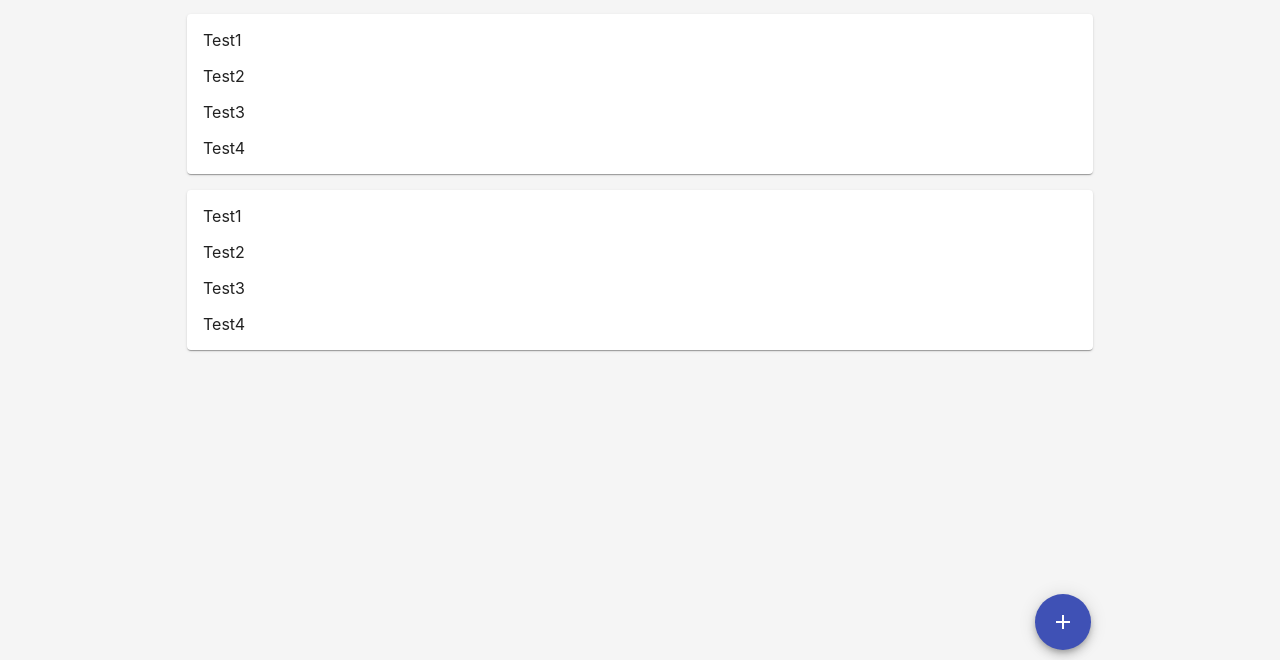
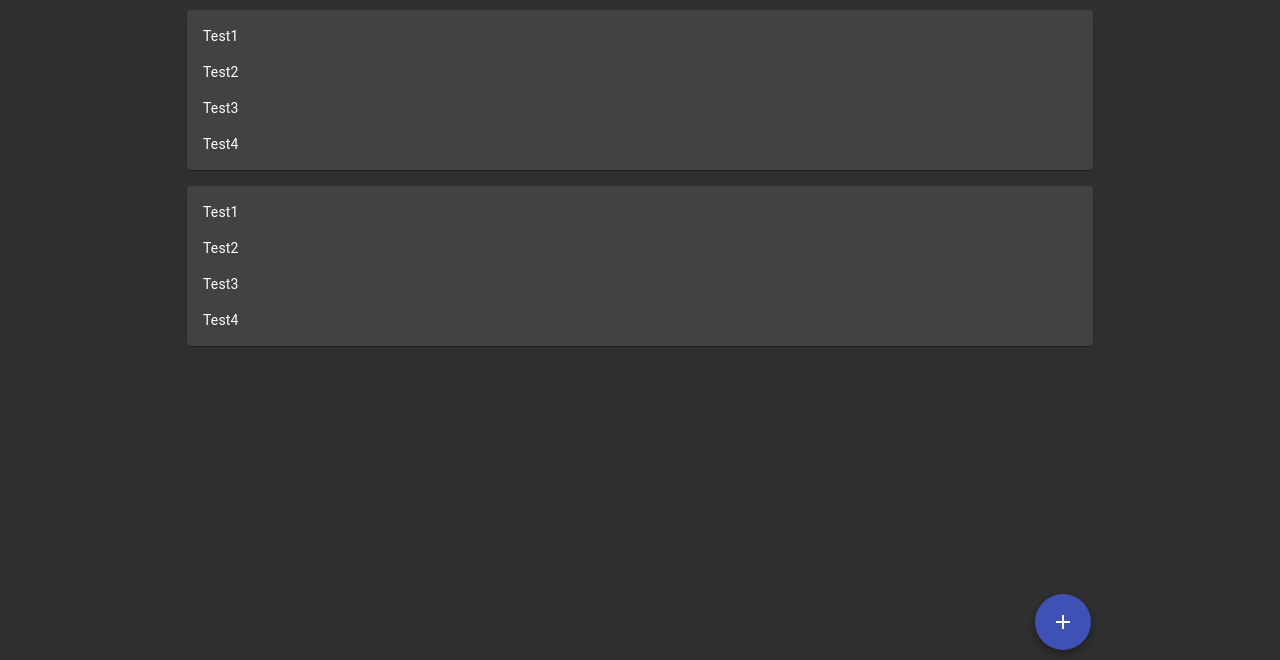
Before and after one commit to FanciestW/JobTracker, a React app: page / in a window 1280 px wide. Shown: the part 140-800 px from the top of the page. Built offline with nearby package versions, Linux system fonts and the light colour scheme.

Commit message:
Added material ui themes and Cssbaseline

```diff
--- a/src/Components/App/App.js
+++ b/src/Components/App/App.js
@@ -1,15 +1,27 @@
 import React from 'react';
+import { ThemeProvider } from '@material-ui/styles';
+import { createMuiTheme } from '@material-ui/core/styles';
+import { CssBaseline } from '@material-ui/core';
 import Navbar from '../Navbar/Navbar';
 import Dashboard from '../Dashboard/Dashboard';
 import './App.scss';
 
+const theme = createMuiTheme({
+  palette: {
+    type: 'dark',
+  },
+});
+
 function App() {
   return (
     <div className="App">
-      <Navbar />
-      <div className="app-content">
-        <Dashboard />
-      </div>
+      <ThemeProvider theme={theme}>
+        <CssBaseline />
+        <Navbar />
+        <div className="app-content">
+          <Dashboard />
+        </div>
+      </ThemeProvider>
     </div>
   );
 }
--- a/src/Components/App/App.scss
+++ b/src/Components/App/App.scss
@@ -1,6 +1,5 @@
 .App {
   text-align: center;
-  background-color: #f5f5f5;
 }
 
 .app-content {
```
